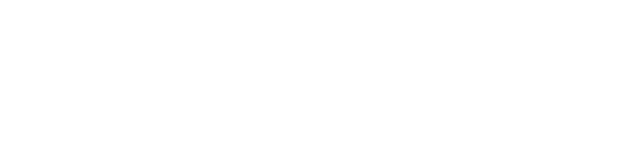
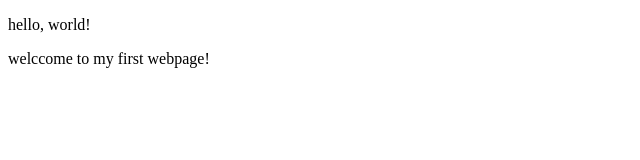
Before and after one commit to Nanozsaeed/my-first-webpage, a plain HTML site: page myfirstpage.html in a window 1280 px wide. Shown: the whole page, without its empty margins (0-640 px from the left). Drawn offline with Linux system fonts and the light colour scheme.

Commit message:
add paragraph tags

```diff
--- a/myfirstpage.html
+++ b/myfirstpage.html
@@ -4,7 +4,7 @@
   <title>my first webpage!</title>
 </head>
 <body>
-
-
+  <p>hello, world!</p>
+  <p>welccome to my first webpage!</p>
 </body>
 </html>
```
